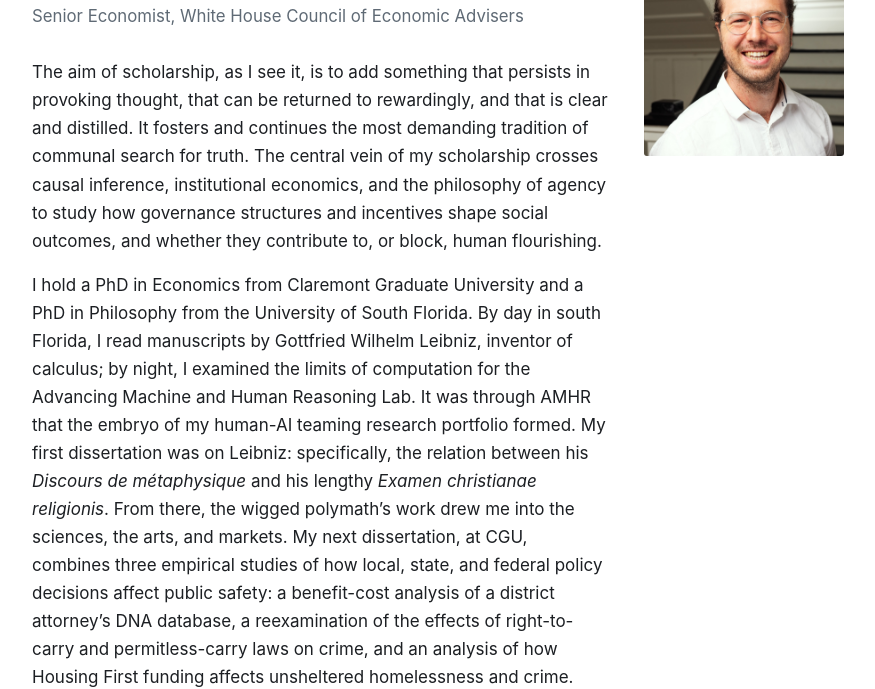
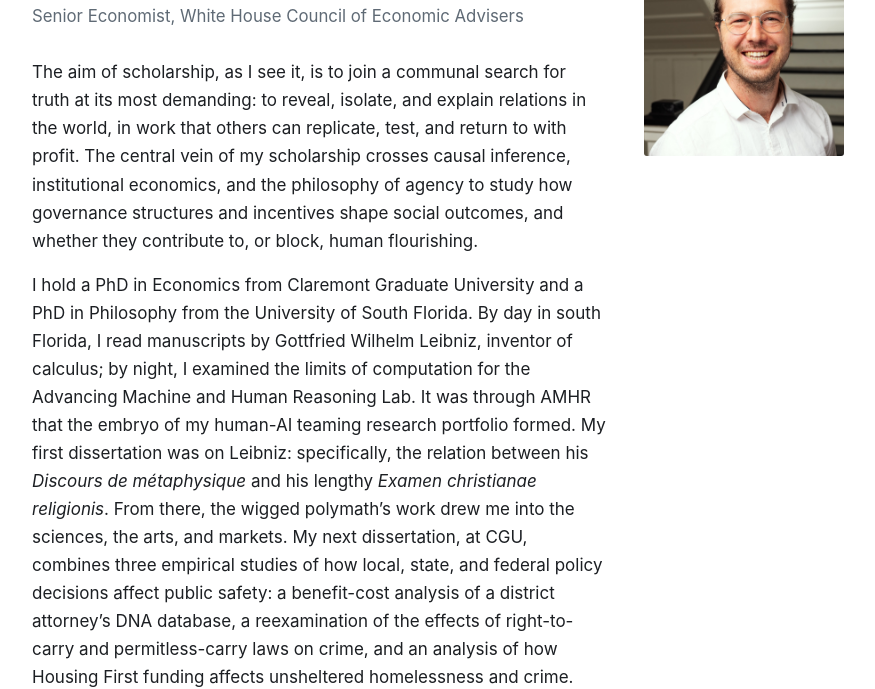
Before and after one commit to ryanpquandt/ryanpquandt.github.io, a plain HTML site: page index.html in a window 1280 px wide. Shown: the part 119-808 px from the top of the page, without its empty margins (202-1077 px from the left). Drawn offline with Linux system fonts and the light colour scheme.

Commit message:
Sharpen homepage opening line
Co-Authored-By: Claude Opus 5.5 <noreply@anthropic.com>

```diff
--- a/index.html
+++ b/index.html
@@ -36,9 +36,9 @@
       <h1>Ryan Phillip Quandt</h1>
       <p class="lede">Senior Economist, White House Council of Economic Advisers</p>
 
-      <p>The aim of scholarship, as I see it, is to add something that persists in provoking
-      thought, that can be returned to rewardingly, and that is clear and distilled. It fosters and
-      continues the most demanding tradition of communal search for truth. The central vein of my
+      <p>The aim of scholarship, as I see it, is to join a communal search for truth at its most
+      demanding: to reveal, isolate, and explain relations in the world, in work that others can
+      replicate, test, and return to with profit. The central vein of my
       scholarship crosses causal inference, institutional economics, and the philosophy of agency
       to study how governance structures and incentives shape social outcomes, and whether they
       contribute to, or block, human flourishing.</p>
```
